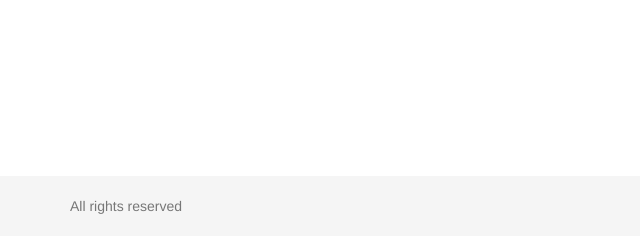
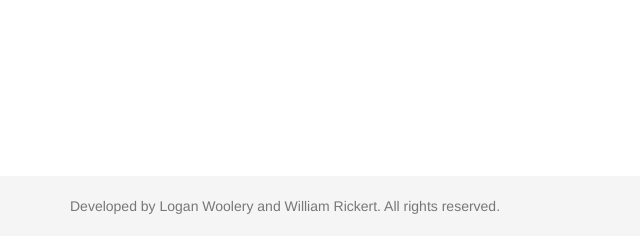
Before and after one commit to TheToddLuci0/BigCheese, a Flask app: page /test/ in a window 1280 px wide. Shown: the part 564-810 px from the top of the page, without its empty margins (0-640 px from the left). Run offline with Flask 2, Linux system fonts and the light colour scheme; some libraries are stand-ins or nearby versions.

Commit message:
Update skeleton.html
Make William feel better.

```diff
--- a/templates/skeleton.html
+++ b/templates/skeleton.html
@@ -84,7 +84,7 @@
 </div> <!-- /container -->
 <footer class="footer">
     <div class="container">
-        <p class="text-muted">All rights reserved</p>
+        <p class="text-muted">Developed by Logan Woolery and William Rickert. All rights reserved.</p>
     </div>
 </footer>
 
```
